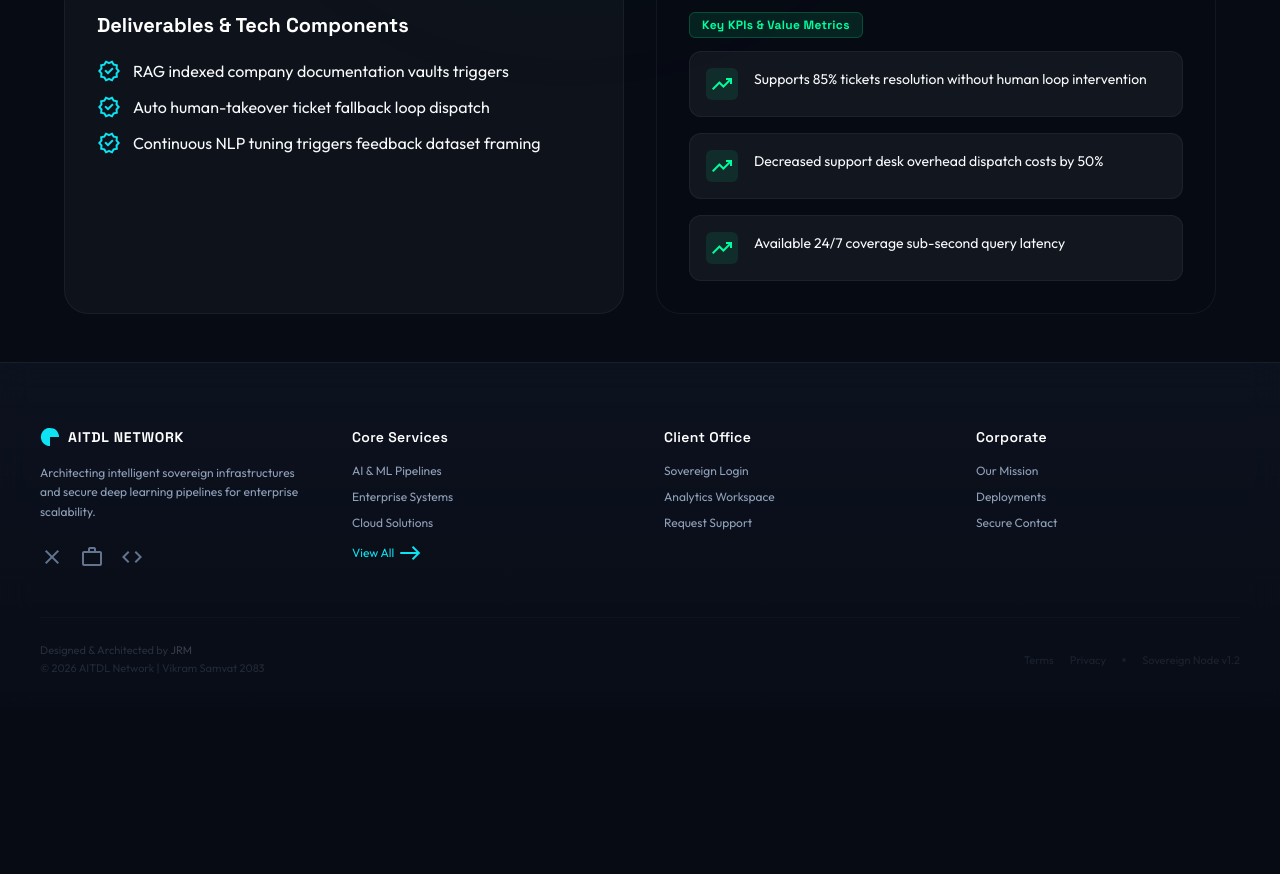
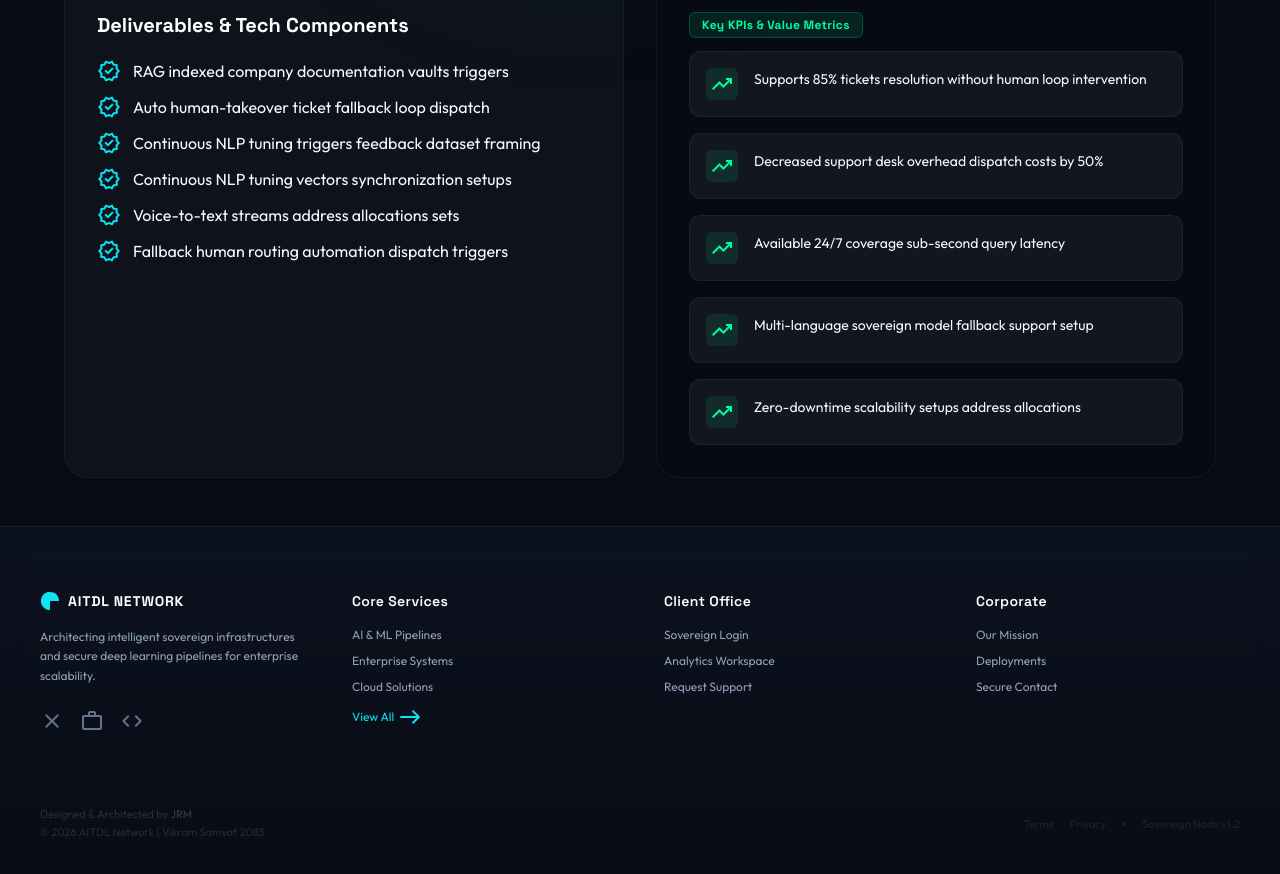
Before and after one commit to aitdlnetwork/aitdlNetwork, a Next.js app in the folder frontend/: page /portfolio/ai-chatbot in a window 1280 px wide. Shown: the part 866-1740 px from the top of the page. Before the commit the page ends 1576 px from the top, so only its background shows below. Built offline with nearby package versions, Linux system fonts and the light colour scheme.

Commit message:
feat: expand products features results and features arrays in projectData

```diff
--- a/frontend/src/app/portfolio/[slug]/page.tsx
+++ b/frontend/src/app/portfolio/[slug]/page.tsx
@@ -27,12 +27,17 @@ const projectData: Record<string, {
     results: [
       "No more lead leakages on support desk triggers",
       "Response times dropped from 24h setup to 1h average",
-      "Unified pipeline analytics transparency boost"
+      "Unified pipeline analytics transparency boost",
+      "SSO Securely federated backups synchronization loads",
+      "Enterprise latency drop to sub-10ms latency buffers"
     ],
     features: [
       "Live lead tracker overview charts boards",
       "Offline compatibility synchronization",
-      "Dynamic follow-up pipeline trigger loops"
+      "Dynamic follow-up pipeline trigger loops",
+      "Role-based node access controls setups",
+      "Daily automated audit reports dispatch triggers",
+      "Interactive analytics dashboard funnel streams"
     ]
   },
   "ai-chatbot": {
@@ -46,12 +51,17 @@ const projectData: Record<string, {
     results: [
       "Supports 85% tickets resolution without human loop intervention",
       "Decreased support desk overhead dispatch costs by 50%",
-      "Available 24/7 coverage sub-second query latency"
+      "Available 24/7 coverage sub-second query latency",
+      "Multi-language sovereign model fallback support setup",
+      "Zero-downtime scalability setups address allocations"
     ],
     features: [
       "RAG indexed company documentation vaults triggers",
       "Auto human-takeover ticket fallback loop dispatch",
-      "Continuous NLP tuning triggers feedback dataset framing"
+      "Continuous NLP tuning triggers feedback dataset framing",
+      "Continuous NLP tuning vectors synchronization setups",
+      "Voice-to-text streams address allocations sets",
+      "Fallback human routing automation dispatch triggers"
     ]
   },
   "business-website": {
@@ -65,12 +75,17 @@ const projectData: Record<string, {
     results: [
       "Lighthouse speeds performance benchmarks hit 98% avg scores",
       "Organic SEO traffic traffic multipliers up +200%",
-      "Faster viewport hydrate times scale globally"
+      "Faster viewport hydrate times scale globally",
+      "+200% Organic traffic trigger multipliers transparent",
+      "100% Core Web Vitals score frames optimization rates"
     ],
     features: [
       "Static pages generation fallback configurations setup",
       "Tailwind pure speed layout triggers hydration framework",
-      "Clean metadata tagging support index correctly"
+      "Clean metadata tagging support index correctly",
+      "A/B variant tests setup triggers dispatch pipelines",
+      "CDN edge optimization static routers allocation",
+      "Adaptive layout caching setups optimization setups"
     ]
   }
 };
```
